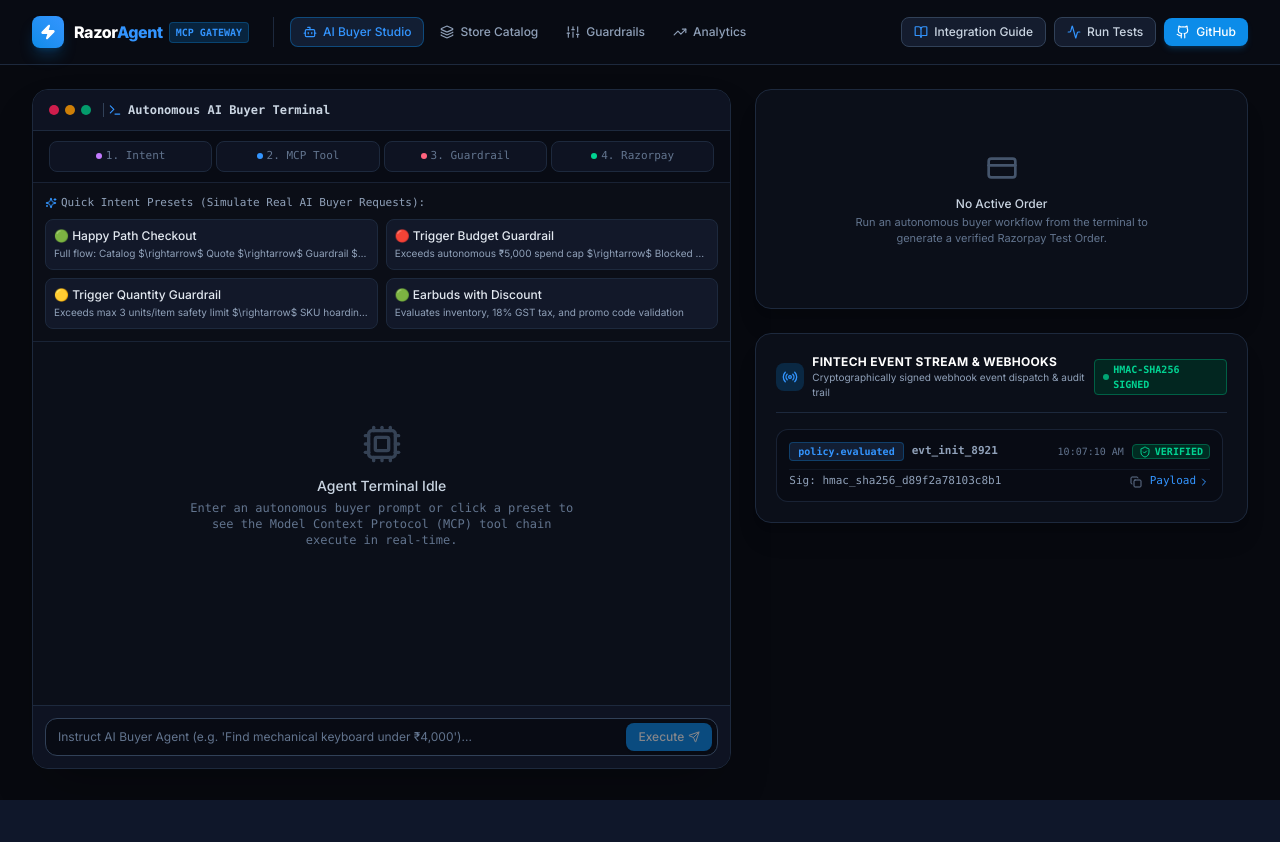
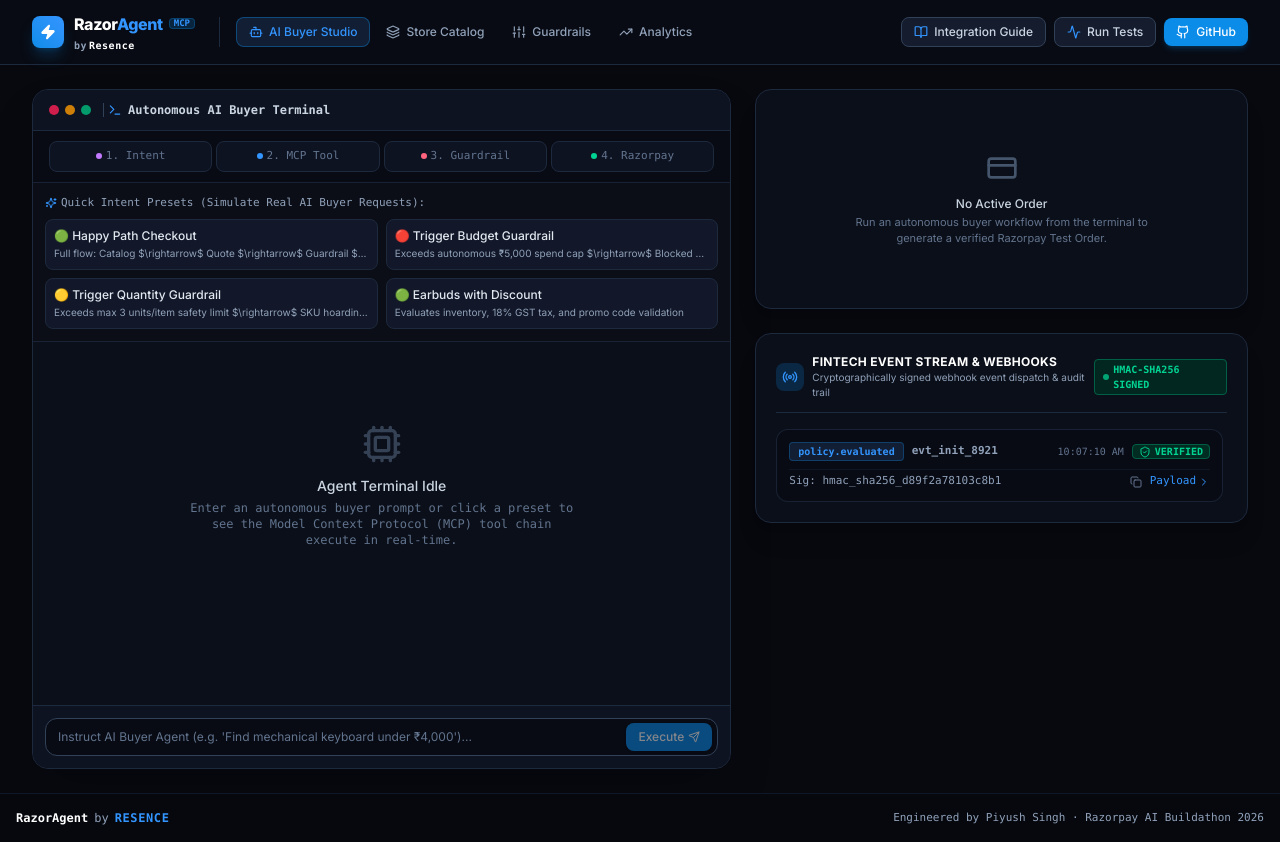
Before and after one commit to Piyush-Thakur7/razoragent, a Next.js app: page / in a window 1280 px wide. Before the commit the page ends 800 px from the top, so only its background shows below. Built offline with nearby package versions, Linux system fonts and the light colour scheme.

Commit message:
brand: integrate 'RazorAgent by Resence' branding across website, CLI, and docs

```diff
--- a/app/razoragent/page.tsx
+++ b/app/razoragent/page.tsx
@@ -229,6 +229,20 @@
         onClose={() => setIsDocsOpen(false)}
       />
 
+      {/* Footer with Resence Branding */}
+      <footer className="border-t border-slate-900 bg-[#06080E] py-4 text-center text-slate-500 text-xs font-mono">
+        <div className="max-w-7xl mx-auto px-4 flex flex-col sm:flex-row items-center justify-between gap-2">
+          <div className="flex items-center space-x-1.5">
+            <span className="text-white font-bold">RazorAgent</span>
+            <span className="text-slate-400">by</span>
+            <span className="text-[#3395FF] font-extrabold tracking-wider">RESENCE</span>
+          </div>
+          <p className="text-[11px] text-slate-400">
+            Engineered by Piyush Singh · Razorpay AI Buildathon 2026
+          </p>
+        </div>
+      </footer>
+
       {/* Benchmark Modal */}
       <BenchmarkModal
         isOpen={isBenchmarkOpen}
--- a/components/razoragent/Navbar.tsx
+++ b/components/razoragent/Navbar.tsx
@@ -1,7 +1,7 @@
 'use client';
 
 import React from 'react';
-import { Zap, Activity, Github, Layers, Bot, Sliders, TrendingUp, BookOpen } from 'lucide-react';
+import { Zap, Activity, Github, Layers, Bot, Sliders, TrendingUp, BookOpen, Sparkles } from 'lucide-react';
 
 export type DashboardTab = 'buyer-studio' | 'catalog' | 'guardrails' | 'analytics';
 
@@ -24,16 +24,21 @@
     <header className="sticky top-0 z-40 w-full border-b border-slate-800 bg-[#090C15]/95 backdrop-blur-md">
       <div className="max-w-7xl mx-auto px-4 sm:px-6 lg:px-8 h-16 flex items-center justify-between">
 
-        {/* Brand Logo */}
+        {/* Brand Logo with Resence Subtitle */}
         <div className="flex items-center space-x-6">
           <div className="flex items-center space-x-2.5">
             <div className="w-8 h-8 rounded-lg bg-gradient-to-tr from-[#0C8CE9] to-[#3395FF] flex items-center justify-center shadow-lg shadow-[#0C8CE9]/25">
               <Zap className="w-4 h-4 text-white fill-white" />
             </div>
-            <div className="flex items-center space-x-1.5">
-              <span className="font-extrabold text-white text-base tracking-tight">Razor<span className="text-[#3395FF]">Agent</span></span>
-              <span className="text-[10px] px-1.5 py-0.5 rounded font-mono font-bold bg-[#0C8CE9]/20 text-[#3395FF] border border-[#0C8CE9]/30">
-                MCP GATEWAY
+            <div>
+              <div className="flex items-center space-x-1.5 leading-none">
+                <span className="font-extrabold text-white text-base tracking-tight">Razor<span className="text-[#3395FF]">Agent</span></span>
+                <span className="text-[9px] px-1 py-0.2 rounded font-mono font-bold bg-[#0C8CE9]/20 text-[#3395FF] border border-[#0C8CE9]/30">
+                  MCP
+                </span>
+              </div>
+              <span className="text-[10px] font-mono text-slate-400 font-semibold tracking-wider flex items-center gap-0.5 mt-0.5">
+                by <span className="text-white font-bold">Resence</span>
               </span>
             </div>
           </div>
--- a/package.json
+++ b/package.json
@@ -1,7 +1,7 @@
 {
   "name": "razoragent",
   "version": "1.0.1",
-  "description": "Bounded Model Context Protocol (MCP) Commerce & Settlement Gateway for Autonomous AI Buyers",
+  "description": "RazorAgent by Resence — Bounded Model Context Protocol (MCP) Commerce & Settlement Gateway for Autonomous AI Buyers",
   "main": "lib/razoragent/index.ts",
   "types": "lib/razoragent/index.ts",
   "bin": {
@@ -21,6 +21,8 @@
     "test:razoragent": "tsx scripts/test-razoragent.ts"
   },
   "keywords": [
+    "presence",
+    "razoragent",
     "razorpay",
     "mcp",
     "model-context-protocol",
@@ -30,7 +32,7 @@
     "guardrails",
     "idempotency"
   ],
-  "author": "Piyush Singh <th.piyushsingh2007@gmail.com>",
+  "author": "Piyush Singh (Resence) <th.piyushsingh2007@gmail.com>",
   "license": "MIT",
   "repository": {
     "type": "git",
```
Also changed, not shown: 2 other files (tests, documents, lock files or other folders).
